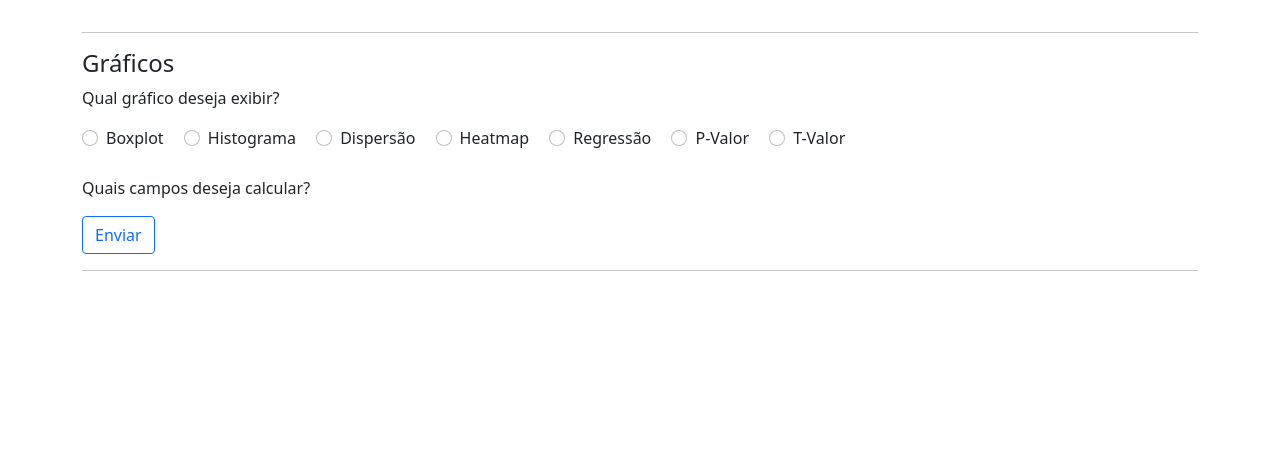
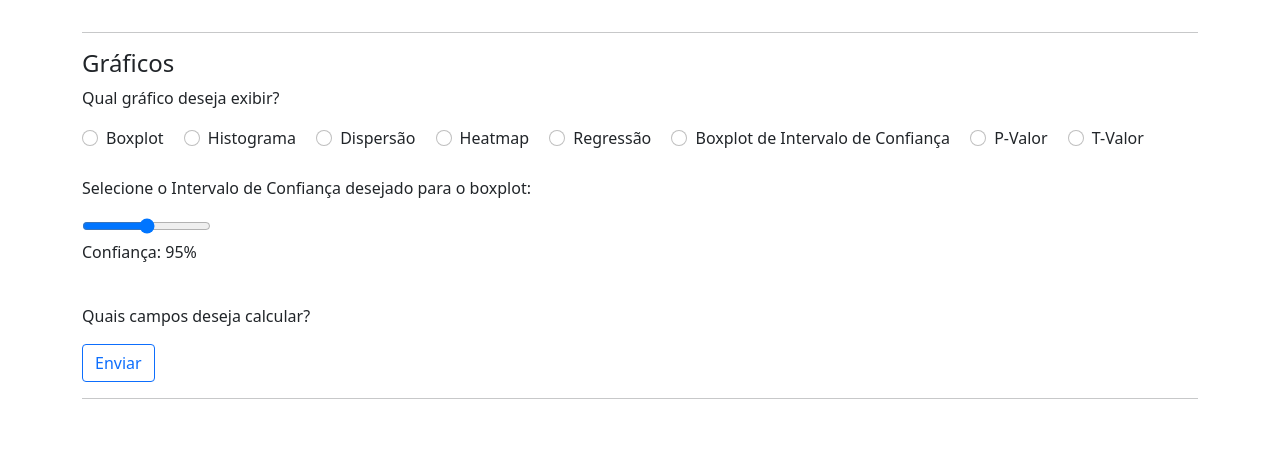
Before and after one commit to vitorbdiniz/EasyData, a Django app: template apps/core/templates/statistics.html in a window 1280 px wide. Shown: the part 670-1133 px from the top of the page. Before the commit the page ends 941 px from the top, so only its background shows below. Run offline with Django 3.2, Linux system fonts and the light colour scheme; the template is opened without the code that fills it, so the values that code supplies are empty.

Commit message:
adding conf interval boxplot

```diff
--- a/apps/core/templates/statistics.html
+++ b/apps/core/templates/statistics.html
@@ -132,10 +132,10 @@
             <input class="form-check-input" name="graphs" type="radio" id="regression" value="regression">
             <label class="form-check-label" for="regression">Regressão</label>
         </div>
-    <!-- <div class="form-check form-check-inline">
+        <div class="form-check form-check-inline">
             <input class="form-check-input" name="graphs" type="radio" id="confidence_interval" value="confidence_interval">
-        <label class="form-check-label" for="confidence_interval">Intervalo de Confiança</label>
-    </div> -->
+            <label class="form-check-label" for="confidence_interval">Boxplot de Intervalo de Confiança</label>
+        </div>
         <div class="form-check form-check-inline">
             <input class="form-check-input" name="graphs" type="radio" id="pvalue" value="pvalue">
             <label class="form-check-label" for="pvalue">P-Valor</label>
@@ -145,6 +145,25 @@
             <label class="form-check-label" for="tvalue">T-Valor</label>
         </div>
     </div>
+
+    <div id='confidenceSlider'>
+        <br>
+        <p>Selecione o Intervalo de Confiança desejado para o boxplot:</p>
+        <div class="slidecontainer">
+            <input type="range" step="0.1" min="90.0" max="100.0" value="95.0" class="slider" id="seletorConfianca" name="seletor_confianca">
+            <p>Confiança: <span id='confianca'></span>%</p>
+        </div>
+    </div>
+
+    <script>
+    var slider = document.getElementById("seletorConfianca");
+    var output = document.getElementById("confianca");
+    output.innerHTML = slider.value;
+
+    slider.oninput = function() {
+    output.innerHTML = this.value;
+    }
+    </script>
 
     <br>
     <div>
@@ -156,8 +175,9 @@
             </div>
         {% endfor %}
         <button class="btn btn-md btn-outline-primary btn-block" type="submit">Enviar</button>
+
+    </div>
 </form>
-</div>
 
 {% if graph %}
 {% autoescape off %}{{ graph }}{% endautoescape %}
--- a/apps/core/views.py
+++ b/apps/core/views.py
@@ -102,8 +102,8 @@ def statistics(request, file_id):
                 messages.error(request, "Para gráficos de regressão é necessário informar 2 campos!")
                 return HttpResponseRedirect('.')
             graph_render = regression_plot(new_dataframe, new_dataframe.columns[0]).to_html(default_height=height)
-        # elif graph[0] == 'confidence_interval:
-             # ToDo
+        elif graph[0] == 'confidence_interval':
+            graph_render = plot_conf_interval(new_dataframe, (float(request.GET.get('seletor_confianca')))/100).to_html(default_height=height)
         elif graph[0] == 'pvalue':
             try:
                 graph_render = plot_p_values(new_dataframe, columns=new_dataframe.columns).to_html(default_height=height)
```
Also changed, not shown: apps/core/services/graphics.py (+17 -0 lines), 1 other file. Lines whose indentation alone changed are shown as unchanged.
